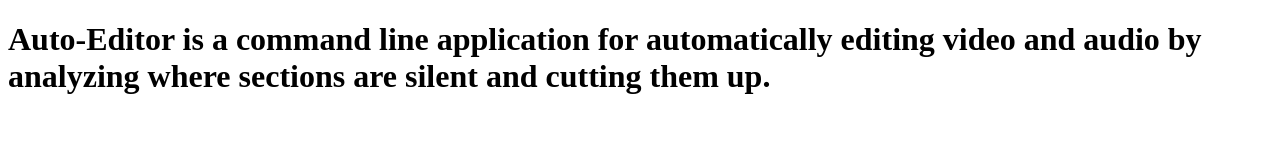
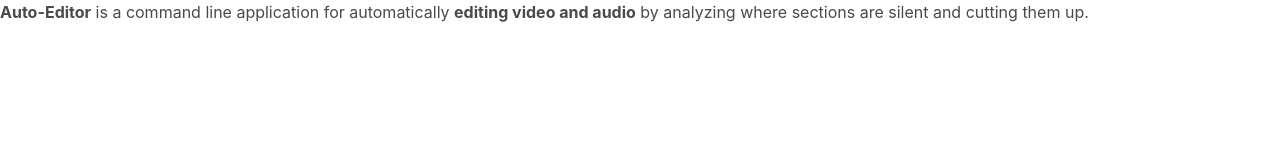
Before and after one commit to auto-editor-program/auto-editor-program.github.io, a plain HTML site: page index.html in a window 1280 px wide. Drawn offline with nearby package versions, Linux system fonts and the light colour scheme.

Commit message:
Update index.html

```diff
--- a/index.html
+++ b/index.html
@@ -1,7 +1,9 @@
 <!doctype html>
 <html lang="en">
 <head>
+  <meta charset="utf-8">
   <title>Auto-Editor</title>
+  <link rel="stylesheet" href="https://cdnjs.cloudflare.com/ajax/libs/bulma/0.7.5/css/bulma.css">
 </head>
 <body>
   <h1><b>Auto-Editor</b> is a command line application for automatically <b>editing video and audio</b> by analyzing where sections are silent and cutting them up.</h1>
```
